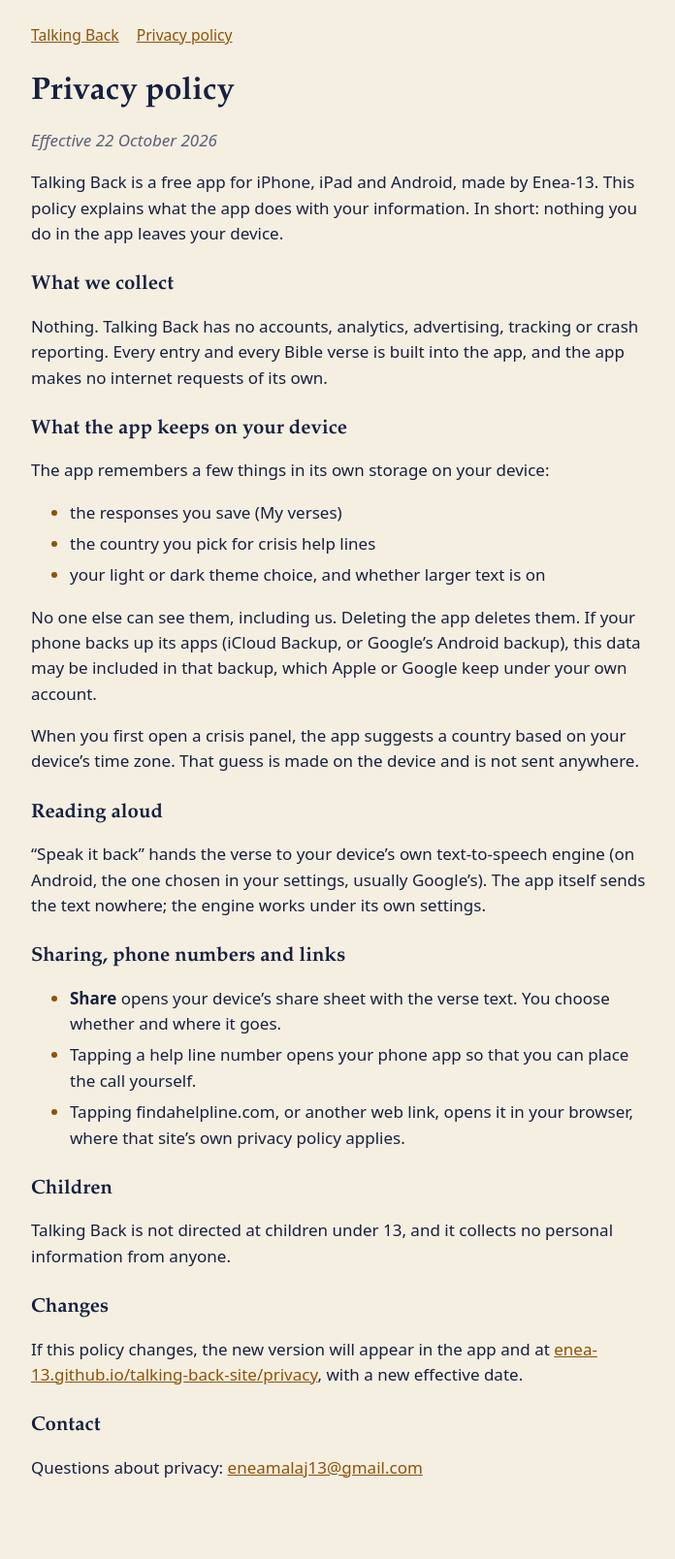
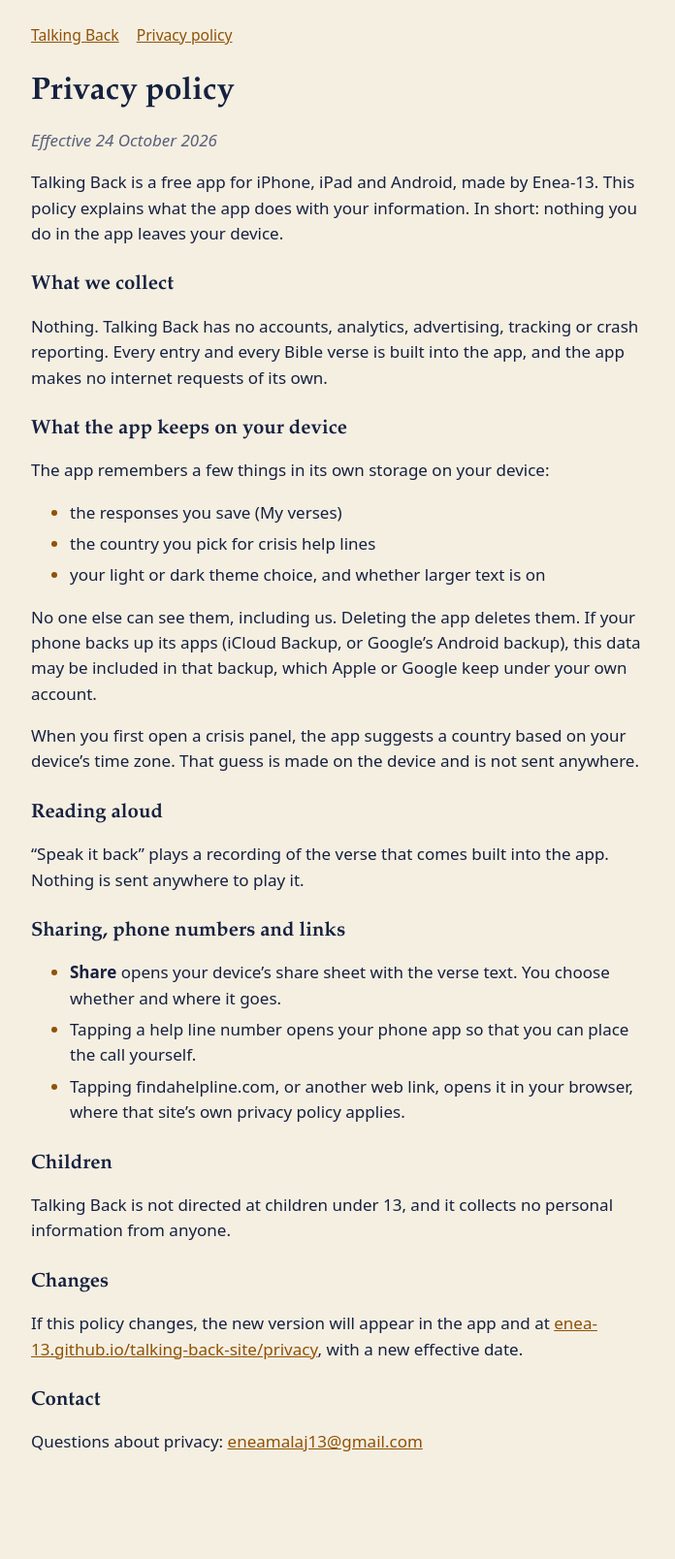
Before and after one commit to Enea-13/talking-back-site, a Jekyll site: the page built from privacy.md, in a window 1280 px wide. Shown: the whole page at 97% size, without its empty margins (288-984 px from the left). Built offline with Jekyll 4.4.1, drawn with Linux system fonts in a browser that asks for light colours; our own code applies the rules of GitHub Pages for plain Markdown files; after the commit the page ends 1582 px from its top, so only the background shows below that.

Commit message:
Privacy: Speak it back plays built-in recordings (#1)
Copied from docs/privacy.md in the app repository (Enea-13/talking-back#1):
the verse is now a recording bundled with the app, not the device's
text-to-speech engine. New effective date, 24 October 2026.

Co-authored-by: Claude Opus 5.5 <noreply@anthropic.com>

```diff
--- a/privacy.md
+++ b/privacy.md
@@ -1,6 +1,6 @@
 # Privacy policy
 
-*Effective 22 October 2026*
+*Effective 24 October 2026*
 
 Talking Back is a free app for iPhone, iPad and Android, made by Enea-13. This policy explains what the app does with your information. In short: nothing you do in the app leaves your device.
 
@@ -22,7 +22,7 @@ When you first open a crisis panel, the app suggests a country based on your dev
 
 ## Reading aloud
 
-“Speak it back” hands the verse to your device’s own text-to-speech engine (on Android, the one chosen in your settings, usually Google’s). The app itself sends the text nowhere; the engine works under its own settings.
+“Speak it back” plays a recording of the verse that comes built into the app. Nothing is sent anywhere to play it.
 
 ## Sharing, phone numbers and links
 
```
